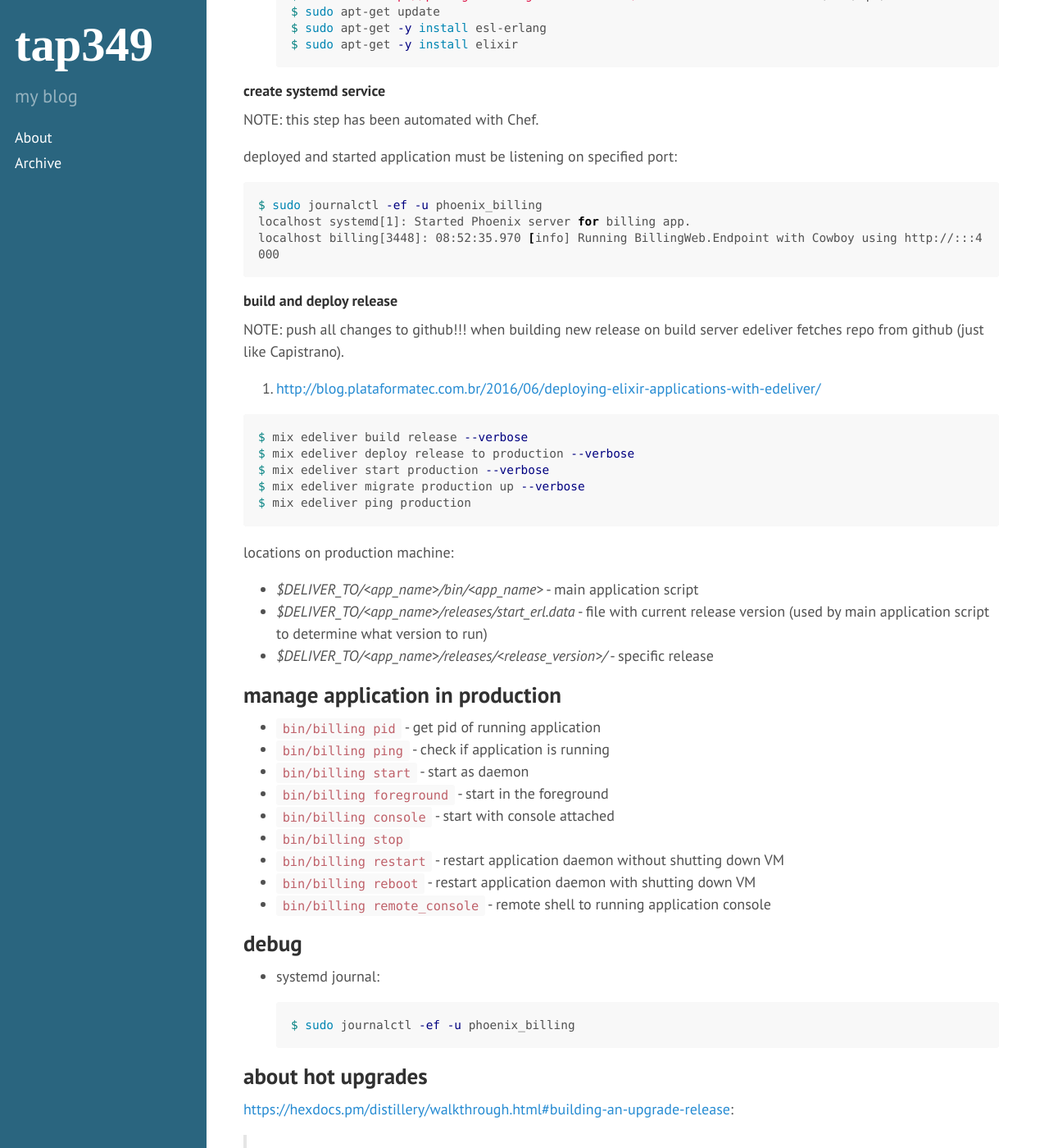
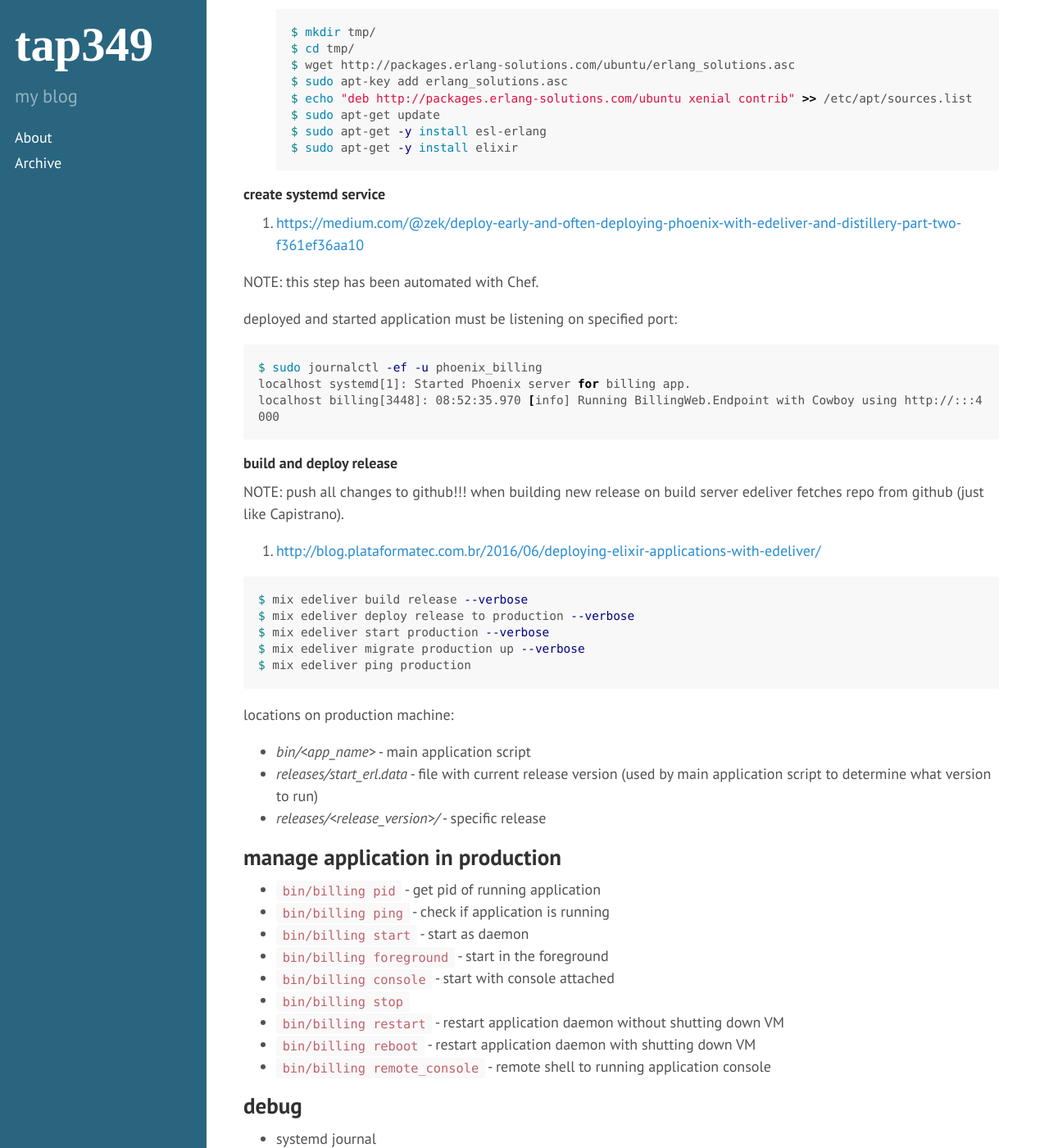
Before and after one commit to tap349/tap349.github.io, a Jekyll site: the page built from _posts/2017-08-02-elixir-deployment.md, in a window 1280 px wide and 1400 px high, scrolled down 6528 px. Shown: the whole window at 82% size. Built offline with Jekyll 4.4.1, drawn with Linux system fonts in a browser that asks for light colours; some of the changed text lies outside the part shown.

Commit message:
update 2017-08-07_12:30:10

````diff
--- a/_posts/2017-08-02-elixir-deployment.md
+++ b/_posts/2017-08-02-elixir-deployment.md
@@ -316,10 +322,10 @@
 
 locations on production machine:
 
-- _$DELIVER_TO/\<app\_name\>/bin/\<app\_name\>_ - main application script
-- _$DELIVER_TO/\<app\_name\>/releases/start_erl.data_ - file with current release
-  version (used by main application script to determine what version to run)
-- _$DELIVER_TO/\<app\_name\>/releases/\<release\_version\>/_ - specific release
+- _bin/\<app\_name\>_ - main application script
+- _releases/start_erl.data_ - file with current release version
+  (used by main application script to determine what version to run)
+- _releases/\<release\_version\>/_ - specific release
 
 ## manage application in production
 
@@ -335,10 +341,16 @@
 
 ## debug
 
-- systemd journal:
+- systemd journal
 
   ```sh
   $ sudo journalctl -ef -u phoenix_billing
+  ```
+
+- Erlang VM log
+
+  ```sh
+  $ tail -f var/log/erlang.log.1
   ```
 
 ## about hot upgrades
````
Also changed, not shown: other parts of _posts/2017-08-02-elixir-deployment.md (+7 -1 lines).
